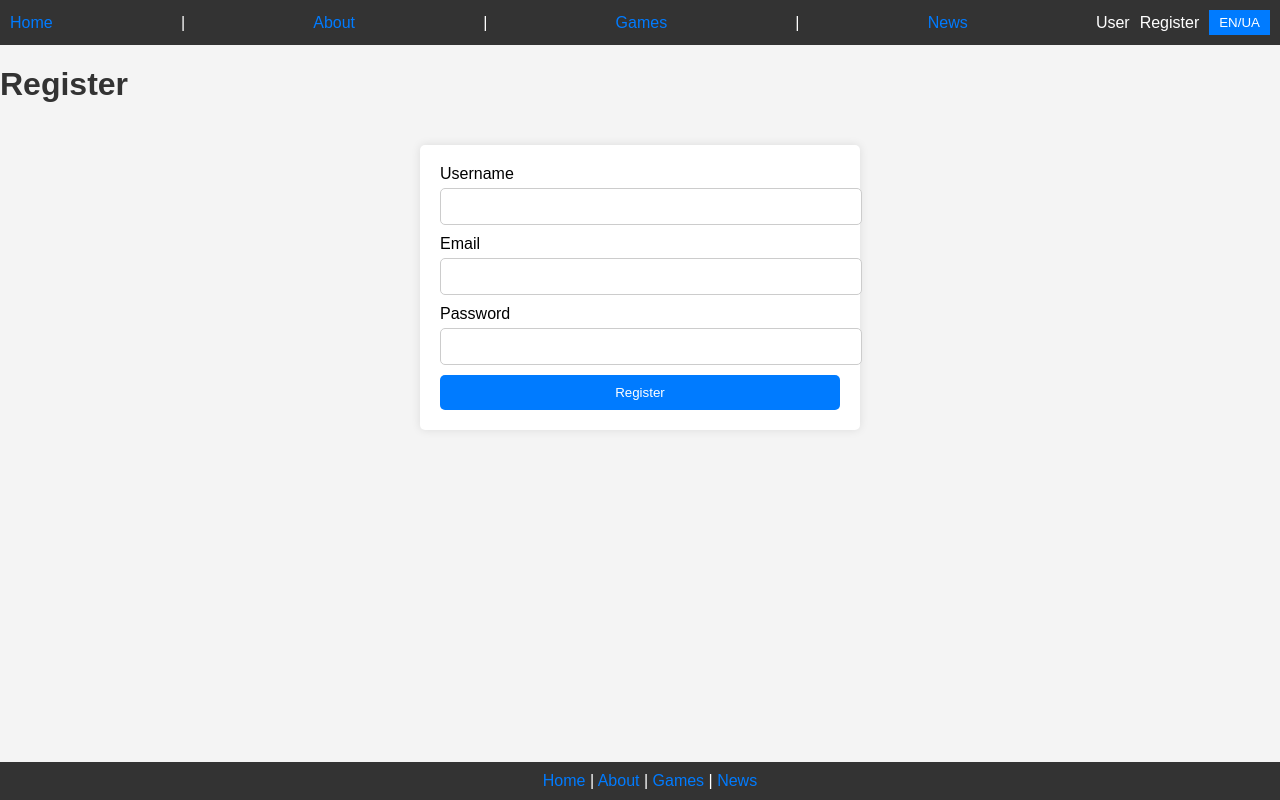
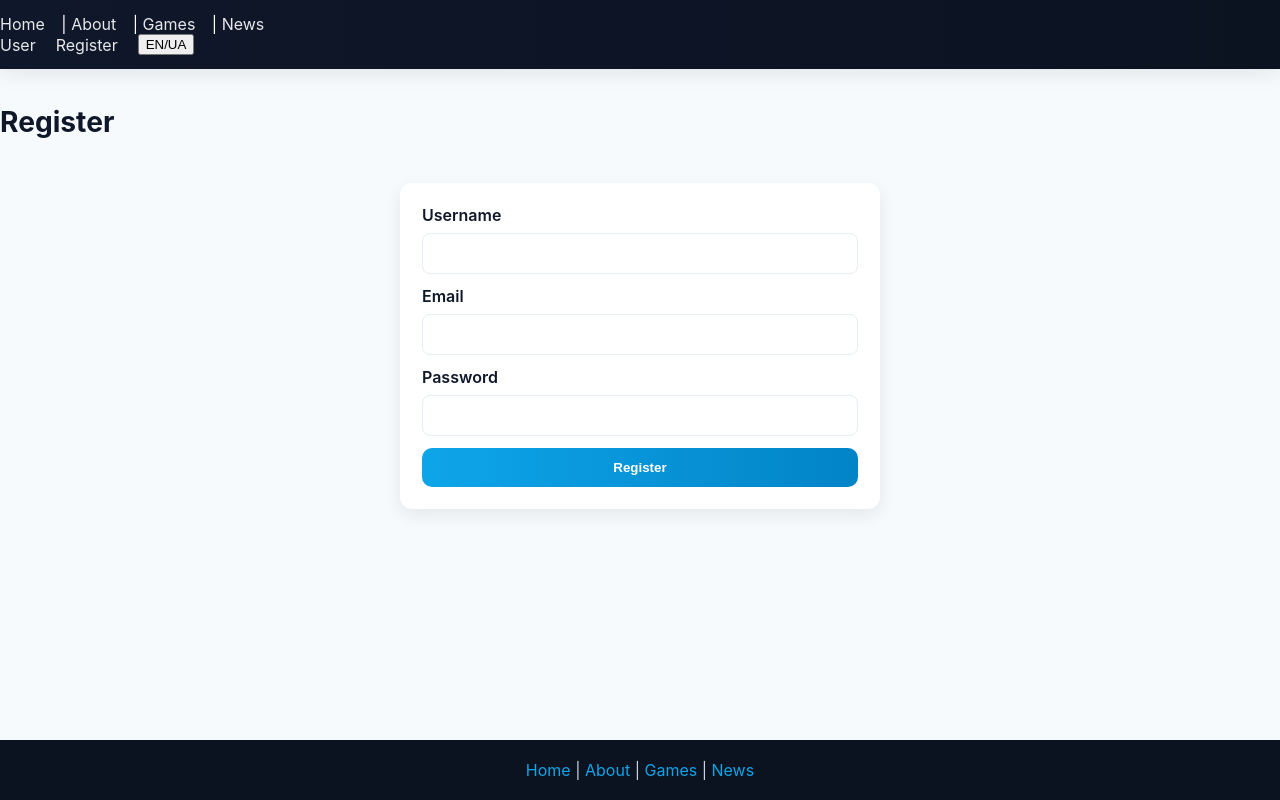
Before and after one commit to evgen1sider/market-masters, a website: page src/pages/register.html in a window 1280 px wide. Drawn offline with Linux system fonts and the light colour scheme.

```diff
--- a/src/styles/style.css
+++ b/src/styles/style.css
@@ -1,25 +1,73 @@
-/* Base styles */
+:root{
+  --bg: #f7fafc;
+  --card: #fff;
+  --muted: #6b7280;
+  --text: #0f172a;
+  --primary: #0ea5e9; /* cyan-500 */
+  --primary-dark: #0284c7;
+  --accent: #7c3aed;
+  --radius: 10px;
+  --shadow: 0 6px 18px rgb(15 23 42 / 8%);
+}
+
+* {
+  box-sizing: border-box;
+}
+
+html,
 body {
-  font-family: Arial, sans-serif;
+  height: 100%;
+}
+
+body {
   margin: 0;
-  padding: 0;
-  background-color: #f4f4f4;
+  font-family: Inter, system-ui, -apple-system, 'Segoe UI', Roboto, 'Helvetica Neue', Arial;
+  background: var(--bg);
+  color: var(--text);
+  -webkit-font-smoothing: antialiased;
+  -moz-osx-font-smoothing: grayscale;
   display: flex;
   flex-direction: column;
   min-height: 100vh;
 }
 
-h1, h2, h3, h4, h5, h6 {
-  color: #333;
+/* Container */
+.container {
+  width: min(1100px, 92%);
+  margin: 0 auto;
+  padding: 28px 0;
+}
+
+@media (width <= 640px) {
+  .container {
+    padding: 18px 0;
+  }
+
+  .nav .container {
+    flex-direction: column;
+    gap: 10px;
+  }
+}
+
+/* Typography */
+h1 {
+  font-size: clamp(1.4rem, 2.2vw, 2.2rem);
+  margin: 0 0 16px;
+}
+
+h2 {
+  font-size: 1.25rem;
+  margin: 0 0 12px;
 }
 
 p {
-  color: #666;
-  line-height: 1.6;
+  color: var(--muted);
+  line-height: 1.7;
+  margin: 0 0 16px;
 }
 
 a {
-  color: #007BFF;
+  color: var(--primary);
   text-decoration: none;
 }
 
@@ -27,91 +75,163 @@
   text-decoration: underline;
 }
 
-.container {
-  width: 80%;
-  margin: 0 auto;
-  padding: 20px;
+/* Accessibility focus (placed before component-specific rules to satisfy specificity ordering) */
+a:focus,
+button:focus,
+input:focus {
+  outline: 3px solid rgb(14 165 233 / 12%);
+  outline-offset: 2px;
 }
 
+/* Header / Nav */
 .nav {
-  background-color: #333;
+  background: linear-gradient(90deg, #0f172a, #0b1220);
   color: #fff;
-  padding: 10px;
+  padding: 14px 0;
+  box-shadow: var(--shadow);
+}
+
+.nav .container {
   display: flex;
+  align-items: center;
   justify-content: space-between;
+}
+
+.nav a {
+  color: rgb(255 255 255 / 90%);
+  margin-right: 12px;
+}
+
+.nav .brand {
+  font-weight: 700;
+  letter-spacing: 0.2px;
+}
+
+.nav .links {
+  display: flex;
   align-items: center;
 }
 
 .user-controls {
   display: flex;
   align-items: center;
+  gap: 8px;
 }
 
 .user-controls a {
-  margin-right: 10px;
-  color: #fff;
+  color: rgb(255 255 255 / 90%);
 }
 
-.user-controls button {
-  background-color: #007BFF;
+.btn {
+  display: inline-flex;
+  align-items: center;
+  gap: 8px;
+  padding: 8px 14px;
+  border-radius: 999px;
+  border: none;
+  background: var(--primary);
   color: #fff;
-  border: none;
-  padding: 5px 10px;
   cursor: pointer;
+  text-decoration: none;
+  font-weight: 600;
 }
 
-.user-controls button:hover {
-  background-color: #0056b3;
+.btn.small {
+  padding: 6px 10px;
+  font-size: 0.9rem;
+}
+
+.btn:active {
+  transform: translateY(1px);
+}
+
+.btn.secondary {
+  background: transparent;
+  border: 1px solid rgb(255 255 255 / 12%);
+  color: #fff;
 }
 
 main {
   flex: 1;
-  padding-bottom: 60px; /* під футер ~60px */
+  padding: 36px 0 80px;
 }
 
-.footer {
-  background-color: #333;
-  color: #fff;
-  text-align: center;
-  padding: 10px;
-  position: static; /* або */
-  width: 100%;
-  bottom: 0;
+/* Cards */
+.card {
+  background: var(--card);
+  border-radius: var(--radius);
+  box-shadow: var(--shadow);
+  padding: 18px;
 }
 
-/* Styles for the registration form */
+.grid {
+  display: grid;
+  grid-template-columns: repeat(auto-fit, minmax(240px, 1fr));
+  gap: 18px;
+}
+
+/* Footer */
+.footer {
+  background: #0b1220;
+  color: #cbd5e1;
+  padding: 20px 0;
+  text-align: center;
+}
+
+/* Forms */
 #register-form {
-  max-width: 400px;
+  max-width: 480px;
   margin: 0 auto;
-  padding: 20px;
-  background-color: #fff;
-  border-radius: 5px;
-  box-shadow: 0 0 10px rgb(0 0 0 / 10%);
+  padding: 22px;
+  background: var(--card);
+  border-radius: 12px;
+  box-shadow: var(--shadow);
 }
 
 #register-form label {
   display: block;
-  margin-bottom: 5px;
+  margin-bottom: 8px;
+  font-weight: 600;
+  color: var(--text);
 }
 
-#register-form input {
+#register-form input,
+#register-form select,
+#register-form textarea {
   width: 100%;
-  padding: 10px;
-  margin-bottom: 10px;
-  border: 1px solid #ccc;
-  border-radius: 5px;
+  padding: 12px;
+  border-radius: 8px;
+  border: 1px solid #e6edf3;
+  background: transparent;
+  margin-bottom: 12px;
+}
+
+#register-form input:focus {
+  outline: none;
+  box-shadow: 0 0 0 4px rgb(14 165 233 / 12%);
+  border-color: var(--primary);
 }
 
 #register-form button {
   width: 100%;
-  padding: 10px;
-  background-color: #007BFF;
+  padding: 12px;
+  border-radius: 10px;
+  border: none;
+  background: linear-gradient(90deg, var(--primary), var(--primary-dark));
   color: #fff;
-  border: none;
-  border-radius: 5px;
+  font-weight: 700;
   cursor: pointer;
 }
 
 #register-form button:hover {
-  background-color: #0056b3;
+  filter: brightness(0.98);
 }
+
+/* Small utilities */
+.muted {
+  color: var(--muted);
+}
+
+.text-center {
+  text-align: center;
+}
```
